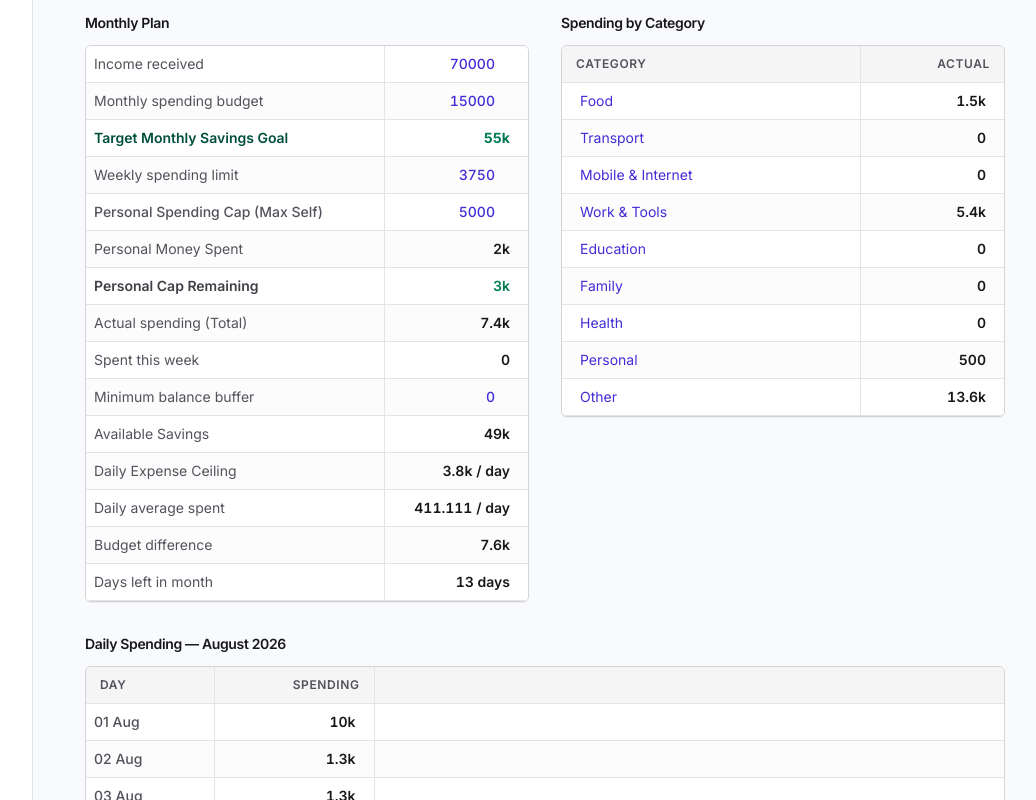
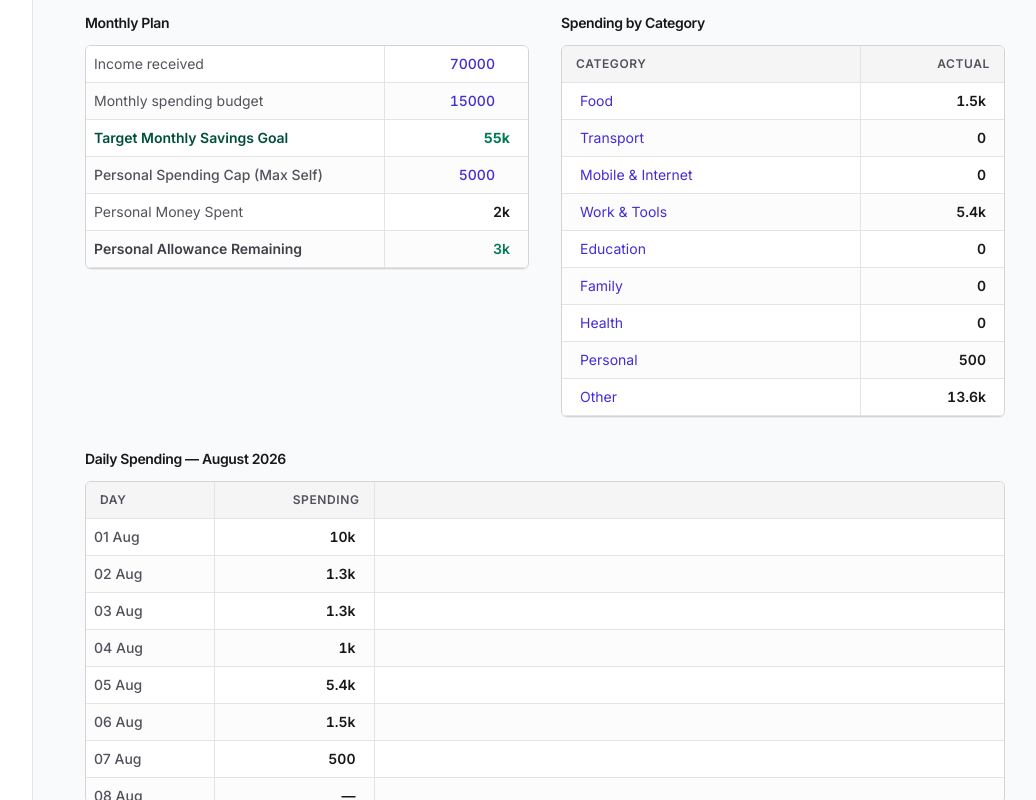
Before and after one commit to M-Irfan-Riaz0/personal_finance_manager, a Next.js app: page / in a window 1280 px wide. Shown: the part 524-1324 px from the top of the page, without its empty margins (223-1259 px from the left). Built offline with nearby package versions, Linux system fonts and the light colour scheme; no server answers; the database is empty.

Commit message:
Clean Monthly Plan table by removing overkill and redundant rows

```diff
--- a/src/components/BudgetSheet.tsx
+++ b/src/components/BudgetSheet.tsx
@@ -239,15 +239,6 @@ export default function BudgetSheet({
                   </Td>
                 </tr>
                 <tr className="odd:bg-white even:bg-zinc-50/50">
-                  <Td className="text-zinc-600">Weekly spending limit</Td>
-                  <Td className="w-32 sm:w-36">
-                    <NumberInput
-                      value={data.plan.weeklySpendingLimit}
-                      onChange={(v) => updatePlan({ weeklySpendingLimit: v })}
-                    />
-                  </Td>
-                </tr>
-                <tr className="odd:bg-white even:bg-zinc-50/50">
                   <Td className="text-zinc-600 font-medium">Personal Spending Cap (Max Self)</Td>
                   <Td className="w-32 sm:w-36">
                     <NumberInput
@@ -263,64 +254,13 @@ export default function BudgetSheet({
                   </Td>
                 </tr>
                 <tr className="odd:bg-white even:bg-zinc-50/50 bg-indigo-50/30">
-                  <Td className="text-zinc-700 font-semibold">Personal Cap Remaining</Td>
+                  <Td className="text-zinc-700 font-semibold">Personal Allowance Remaining</Td>
                   <Td className="w-32 sm:w-36">
                     <Computed value={t.personalCapRemaining}>
                       <span className={t.personalCapRemaining >= 0 ? "text-emerald-700 font-semibold" : "text-rose-600 font-semibold"}>
                         {fmtPKR(t.personalCapRemaining)}
                       </span>
                     </Computed>
-                  </Td>
-                </tr>
-                <tr className="odd:bg-white even:bg-zinc-50/50">
-                  <Td className="text-zinc-600">Actual spending (Total)</Td>
-                  <Td className="w-32 sm:w-36">
-                    <Computed value={t.spentThisMonth}>{fmtPKR(t.spentThisMonth)}</Computed>
-                  </Td>
-                </tr>
-                <tr className="odd:bg-white even:bg-zinc-50/50">
-                  <Td className="text-zinc-600">Spent this week</Td>
-                  <Td className="w-32 sm:w-36">
-                    <Computed value={t.spentThisWeek}>{fmtPKR(t.spentThisWeek)}</Computed>
-                  </Td>
-                </tr>
-                <tr className="odd:bg-white even:bg-zinc-50/50">
-                  <Td className="text-zinc-600">Minimum balance buffer</Td>
-                  <Td className="w-32 sm:w-36">
-                    <NumberInput
-                      value={data.plan.minBalanceBuffer}
-                      onChange={(v) => updatePlan({ minBalanceBuffer: v })}
-                    />
-                  </Td>
-                </tr>
-                <tr className="odd:bg-white even:bg-zinc-50/50">
-                  <Td className="text-zinc-600">Available Savings</Td>
-                  <Td className="w-32 sm:w-36">
-                    <Computed value={t.safeToSpendNow}>{fmtPKR(t.safeToSpendNow)}</Computed>
-                  </Td>
-                </tr>
-                <tr className="odd:bg-white even:bg-zinc-50/50">
-                  <Td className="text-zinc-600">Daily Expense Ceiling</Td>
-                  <Td className="w-32 sm:w-36">
-                    <Computed value={t.safeToSpendPerDay}>{fmtPKR(t.safeToSpendPerDay)} / day</Computed>
-                  </Td>
-                </tr>
-                <tr className="odd:bg-white even:bg-zinc-50/50">
-                  <Td className="text-zinc-600">Daily average spent</Td>
-                  <Td className="w-32 sm:w-36">
-                    <Computed value={t.dailyAverageSpent}>{fmtPKR(t.dailyAverageSpent)} / day</Computed>
-                  </Td>
-                </tr>
-                <tr className="odd:bg-white even:bg-zinc-50/50">
-                  <Td className="text-zinc-600">Budget difference</Td>
-                  <Td className="w-32 sm:w-36">
-                    <Computed value={t.budgetDifference}>{fmtPKR(t.budgetDifference)}</Computed>
-                  </Td>
-                </tr>
-                <tr className="odd:bg-white even:bg-zinc-50/50">
-                  <Td className="text-zinc-600">Days left in month</Td>
-                  <Td className="w-32 sm:w-36">
-                    <Computed>{t.daysLeftInMonth} days</Computed>
                   </Td>
                 </tr>
               </tbody>
```
